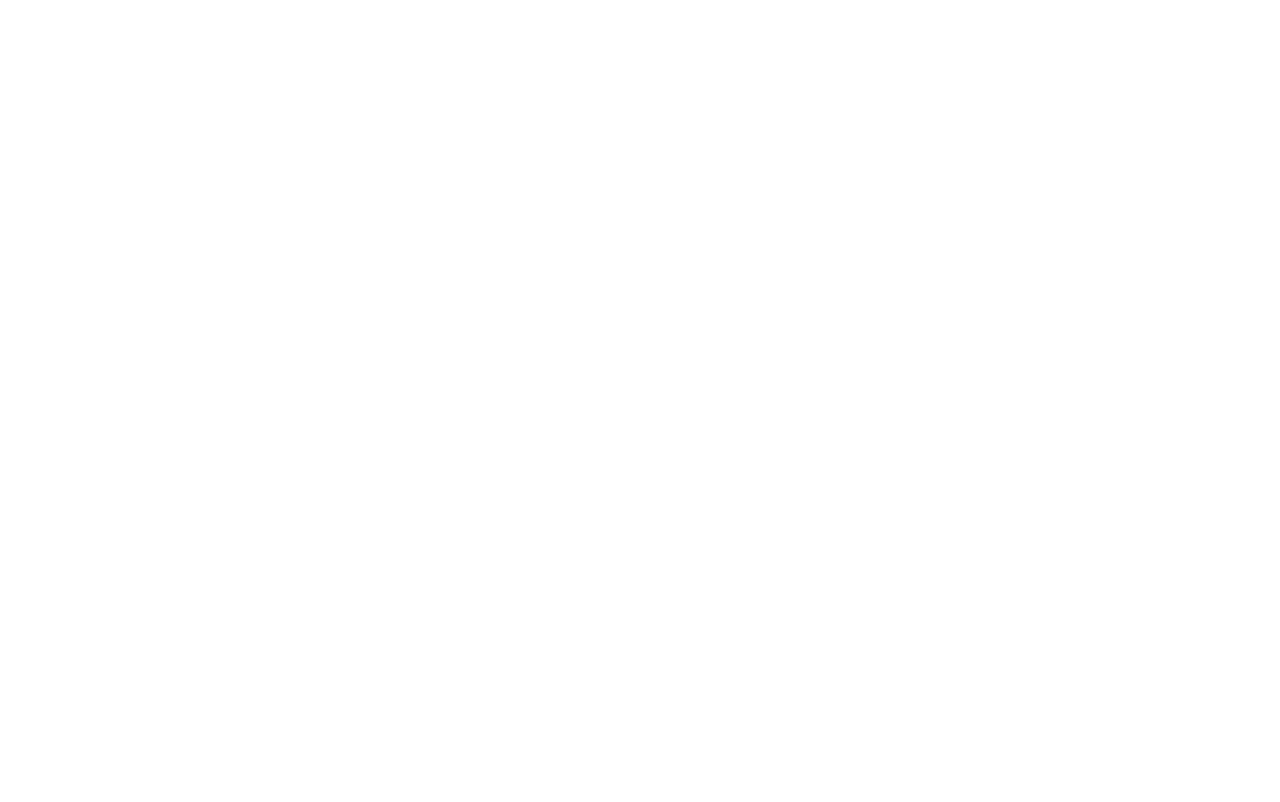
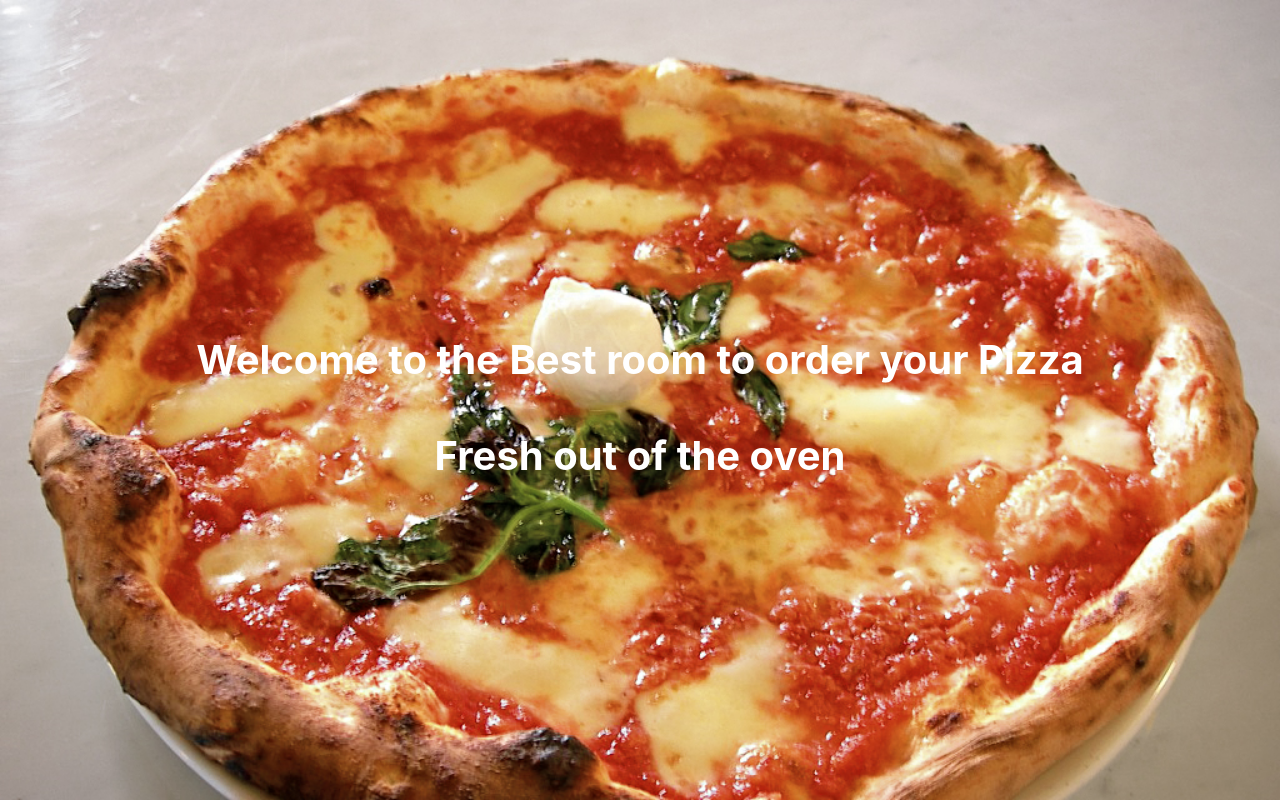
Before and after one commit to billodiallo/week4IP, a plain HTML site: page index.html in a window 1280 px wide. Shown: the top 802 px of the page. Drawn offline with nearby package versions, Linux system fonts and the light colour scheme; files whose address does not match are found by name.

Commit message:
body styling

```diff
--- a/css/styles.css
+++ b/css/styles.css
@@ -1,13 +1,6 @@
-
-
-
-body{
-  font-family: serif;
-  /*background: url("../img/pizza.jpg");
-  background-color: transparent;
-  background-repeat: no-repeat;
+#landing-page {
+  background: url("../img/pizza.jpg");
   background-size: cover;
-  background-attachment: fixed;
-  min-height: 100vh;
+  background-repeat: no-repeat
 
 }
```
